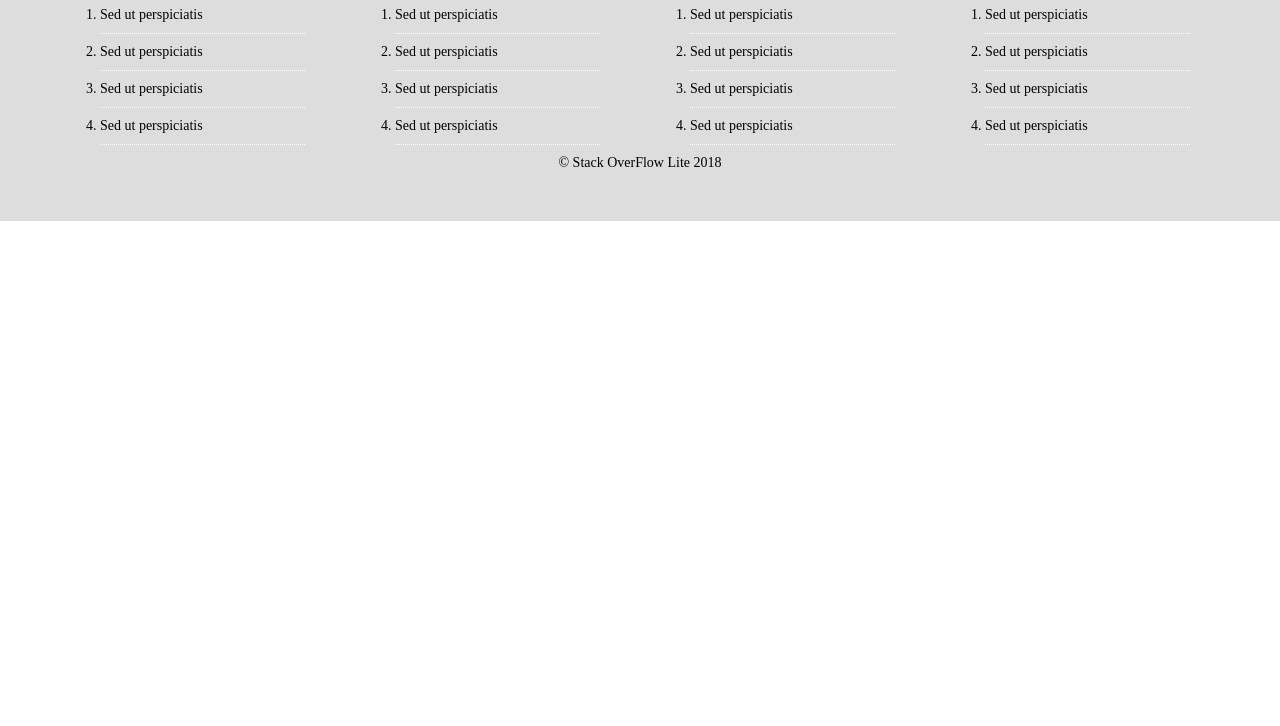
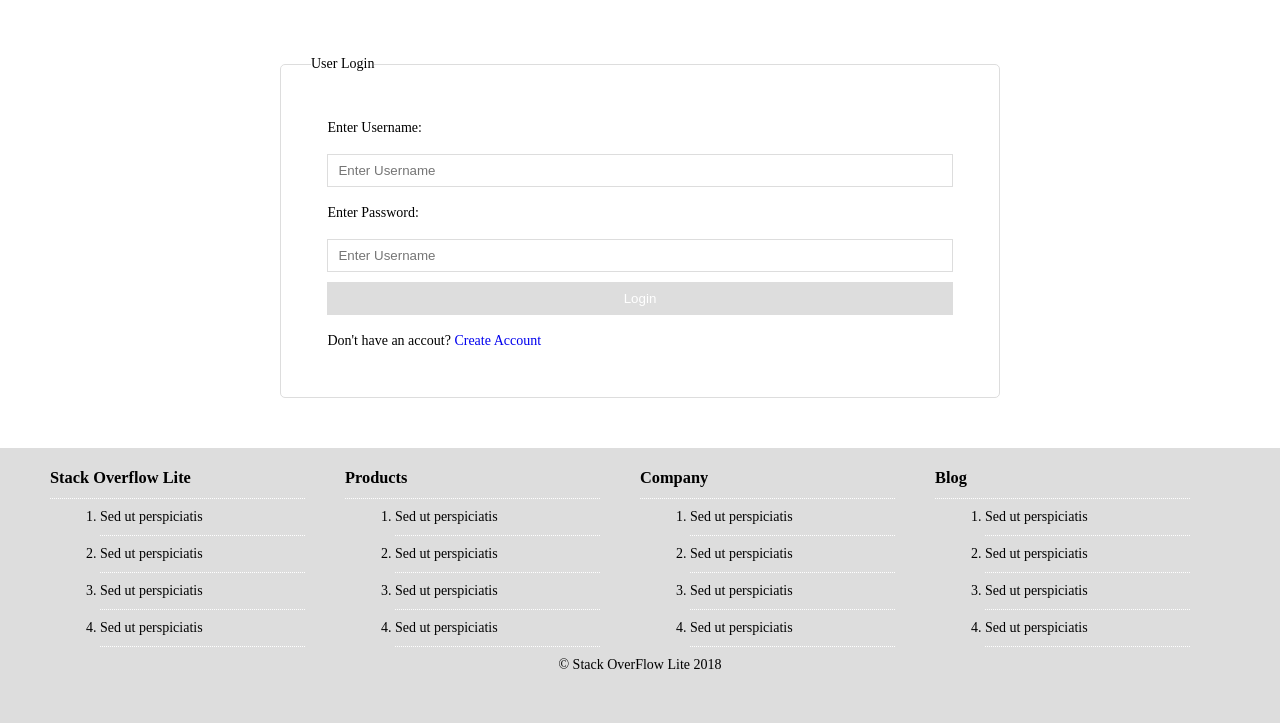
Before and after one commit to Felix45/StackOverFlowLite, a plain HTML site: page login.html in a window 1280 px wide. Shown: the part 74-800 px from the top of the page. Drawn offline with Linux system fonts and the light colour scheme.

Commit message:
[feature #162570931] Added the login form to the login page together with associated styles

```diff
--- a/login.html
+++ b/login.html
@@ -40,6 +40,44 @@
 		</div>
 		<!-- End login section -->
            </div>
+
+
+	  <!-- Start user login form -->
+	  <div class="row user-login">
+	    <div class="col-lg-2 col-md-2 col-sm-2 col-xs-12">
+	    </div>
+
+	    <div class="col-lg-8 col-md-8 col-sm-8 col-xs-12">
+		  <div class="login-form">
+			<form action="" method="post">
+
+				<fieldset>
+				   <legend> User Login </legend>
+				   <div>
+					<span> Enter Username: </span>
+					<input type="text" value="" placeholder="Enter Username" />
+				   </div>
+				   <div>
+					<span> Enter Password: </span>
+					<input type="password" value="" placeholder="Enter Username" />
+				   </div>
+				   <div>
+
+					<input type="submit" name="submit" value="Login"  />
+				   </div>
+				   <div>
+					<p> Don&apos;t have an accout? <a href="register.html"> Create Account </a> </p>
+				   </div>
+				</fieldset>
+			</form>
+		  </div>
+	   </div>
+
+           <div class="col-lg-2 col-md-2 col-sm-2 col-xs-12">
+	    </div>
+
+	  </div>
+	  <!-- End user login form -->
 
 
 
--- a/styles/styles.css
+++ b/styles/styles.css
@@ -174,6 +174,42 @@ div.row::after {
 .topic-all-questions ul li a{
 	color: #07C;
 }
+.user-login .login-form{
+	margin-top: 100px;
+
+}
+.user-login .login-form form{
+ 	width: 100%;
+	padding: 20px;
+}
+.user-login .login-form form fieldset{
+	padding: 30px;
+	border: 1px solid #ddd;
+	border-radius: 5px;
+	-moz-border-radius: 5px;
+	-webkit-border-radius: 5px;
+}
+.user-login .login-form form input ,
+.user-login .login-form form span,
+.user-login .login-form form p{
+	display: block;
+	width: 95%;
+	margin: 10px auto;
+	padding: 8px 10px;
+}
+.user-login .login-form form span , .user-login .login-form form p{
+	padding-left:0;
+}
+.user-login .login-form form input{
+	border: 1px solid #ddd;
+
+}
+.user-login .login-form form input[type="submit"]{
+	cursor: pointer;
+	color: #fff;
+	background-color: #ddd;
+
+}
 .footer{
 	color: #000;
 	margin-top:20px;
@@ -199,6 +235,7 @@ div.row::after {
 	color: #000;
 	display: block;
 }
+
 @media(min-width: 768px) and (max-width: 991px){
 	.container{
 		width: 750px;
```
